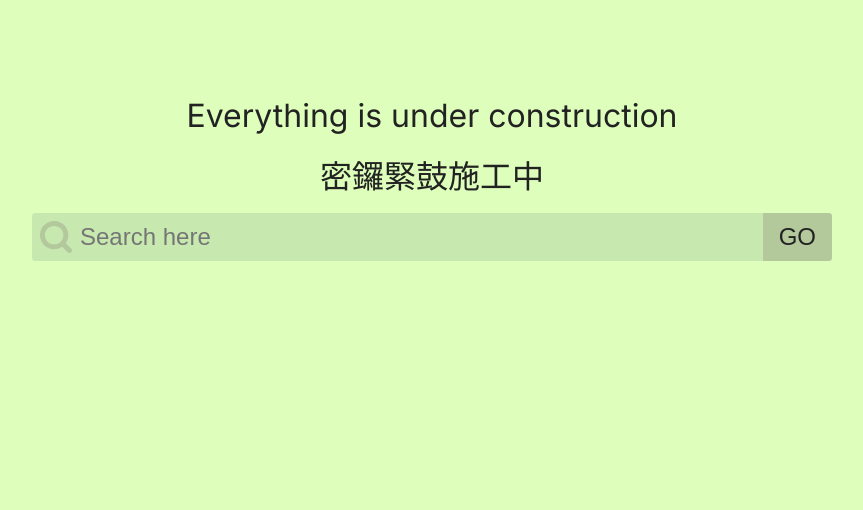
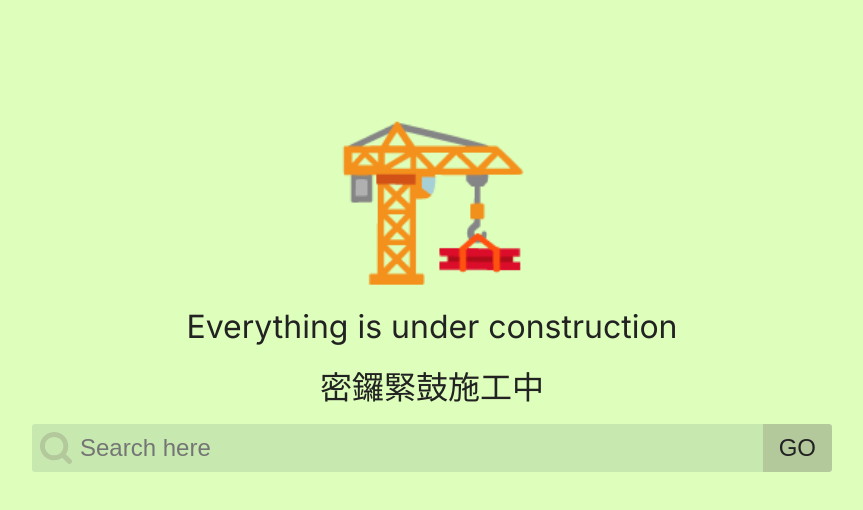
Before and after one commit to badpolymer/Tsz, a Next.js app: page / in a window 1280 px wide. Shown: the top 510 px of the page, without its empty margins (208-1071 px from the left). Built offline with nearby package versions, Linux system fonts and the light colour scheme.

Commit message:
add emoji

```diff
--- a/src/app/page.module.scss
+++ b/src/app/page.module.scss
@@ -12,9 +12,15 @@ $search-bar-border-radius: 0.2rem;
 }
 
 .main {
+  .building_emoji{
+    font-size: 10rem;
+  }
+
   div{
     font-size: 2rem;
     color: var(--c0);
+
+
   }
 }
 
--- a/src/app/page.tsx
+++ b/src/app/page.tsx
@@ -8,6 +8,7 @@ export default function Home() {
 
     return (
         <main className={styles.main}>
+            <div className={styles.building_emoji}>🏗️</div>
             <div>Everything is under construction</div>
             <div>密鑼緊鼓施工中</div>
             <Form></Form>
```
